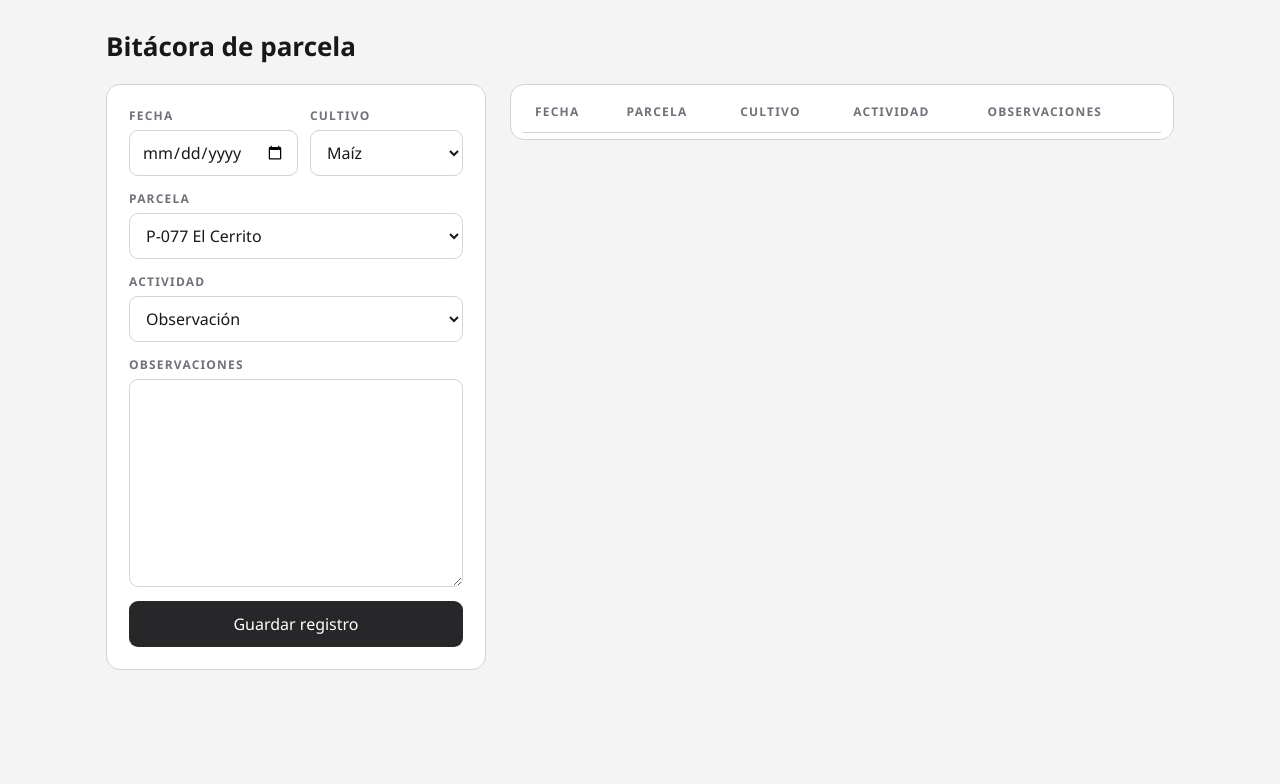
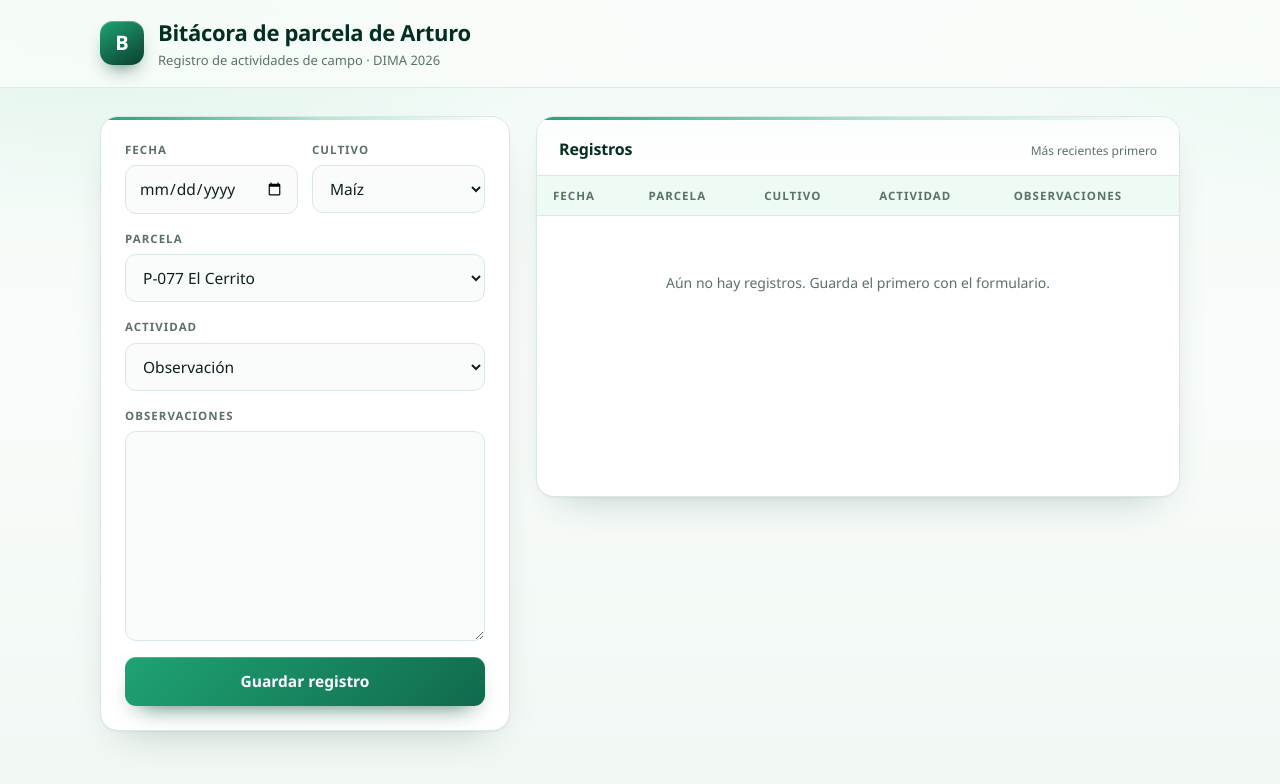
Before and after one commit to IT-Green-GA/form-DIMA-2026, a website built with Vite: page index.html in a window 1280 px wide. Built offline with nearby package versions, Linux system fonts and the light colour scheme; no server answers.

Commit message:
feat: rediseño de la interfaz con paleta verde
Encabezado personalizado con logo y subtítulo, formulario y tabla con estilos verdes, estado vacío y diseño adaptable.

```diff
--- a/index.html
+++ b/index.html
@@ -3,11 +3,17 @@
 <head>
   <meta charset="utf-8">
   <meta name="viewport" content="width=device-width, initial-scale=1">
-  <title>Bitácora de parcela</title>
+  <title>Bitácora de parcela de Arturo</title>
 </head>
 <body>
   <header>
-    <h1>Bitácora de parcela</h1>
+    <div class="marca">
+      <span class="logo" aria-hidden="true">B</span>
+      <div>
+        <h1>Bitácora de parcela de Arturo</h1>
+        <p class="subtitulo">Registro de actividades de campo · DIMA 2026</p>
+      </div>
+    </div>
   </header>
 
   <main>
@@ -53,12 +59,19 @@
     </form>
 
     <section class="tarjeta tabla">
+      <div class="tabla-cabecera">
+        <h2>Registros</h2>
+        <span class="pista">Más recientes primero</span>
+      </div>
+      <div class="tabla-scroll">
         <table id="registros">
           <thead>
             <tr><th>Fecha</th><th>Parcela</th><th>Cultivo</th><th>Actividad</th><th>Observaciones</th></tr>
           </thead>
           <tbody></tbody>
         </table>
+        <p class="vacio">Aún no hay registros. Guarda el primero con el formulario.</p>
+      </div>
     </section>
   </main>
 
--- a/src/style.css
+++ b/src/style.css
@@ -1,97 +1,345 @@
 :root {
-  --fondo: #f4f4f5;
+  color-scheme: light;
+
+  /* Paleta verde */
+  --verde-950: #052e22;
+  --verde-900: #0a3f2f;
+  --verde-800: #0d5440;
+  --verde-700: #106a4d;
+  --verde-600: #15845f;
+  --verde-500: #1fa373;
+  --verde-400: #34c38a;
+  --verde-200: #b7e6d1;
+  --verde-100: #d9f0e4;
+  --verde-50: #eefaf4;
+
+  --fondo: #f4faf7;
   --tarjeta: #ffffff;
-  --texto: #18181b;
-  --tenue: #71717a;
-  --linea: #d4d4d8;
-  --boton: #27272a;
-  --boton-activo: #3f3f46;
-  --sans: "Avenir Next", "Avenir", "Segoe UI", "Helvetica Neue", Arial, sans-serif;
+  --texto: #0f211a;
+  --tenue: #5c7268;
+  --linea: #d9e8e0;
+
+  --sombra: 0 1px 2px rgba(5, 46, 34, .05), 0 18px 40px -22px rgba(5, 46, 34, .28);
+  --radio: 18px;
+  --sans: "Segoe UI Variable Text", "Segoe UI", system-ui, -apple-system, "Helvetica Neue", Arial, sans-serif;
 }
 
 * { box-sizing: border-box; }
 
+html { -webkit-text-size-adjust: 100%; }
+
 body {
   margin: 0;
-  background: var(--fondo);
+  min-height: 100vh;
   color: var(--texto);
   font-family: var(--sans);
+  line-height: 1.5;
+  background:
+    radial-gradient(900px 520px at 8% -12%, #d5f2e4 0%, transparent 62%),
+    radial-gradient(760px 420px at 108% -4%, #e3f7ee 0%, transparent 58%),
+    linear-gradient(180deg, #f2faf6 0%, #f8fcfa 45%, #f1f8f4 100%);
+  background-attachment: fixed;
   -webkit-font-smoothing: antialiased;
 }
 
+/* ---------- Encabezado ---------- */
+
 header {
-  max-width: 1100px;
+  position: sticky;
+  top: 0;
+  z-index: 10;
+  border-bottom: 1px solid rgba(217, 232, 224, .85);
+  background: rgba(250, 253, 251, .82);
+  backdrop-filter: blur(14px) saturate(1.25);
+  -webkit-backdrop-filter: blur(14px) saturate(1.25);
+}
+
+.marca {
+  max-width: 1120px;
   margin: 0 auto;
-  padding: 28px 16px 0;
+  padding: 16px 20px;
+  display: flex;
+  align-items: center;
+  gap: 14px;
 }
-h1 { margin: 0; font-size: 26px; font-weight: 600; }
+
+.logo {
+  flex: none;
+  width: 44px;
+  height: 44px;
+  display: grid;
+  place-items: center;
+  border-radius: 13px;
+  font-size: 20px;
+  font-weight: 700;
+  color: #fff;
+  background: linear-gradient(150deg, var(--verde-500), var(--verde-900));
+  box-shadow:
+    0 10px 20px -10px rgba(10, 63, 47, .9),
+    inset 0 1px 0 rgba(255, 255, 255, .28);
+}
+
+h1 {
+  margin: 0;
+  font-size: clamp(18px, 2.2vw, 22px);
+  font-weight: 650;
+  letter-spacing: -.015em;
+  color: var(--verde-950);
+}
+
+.subtitulo {
+  margin: 2px 0 0;
+  font-size: 13px;
+  color: var(--tenue);
+}
+
+/* ---------- Estructura ---------- */
 
 main {
-  max-width: 1100px;
-  margin: 20px auto 40px;
-  padding: 0 16px;
+  max-width: 1120px;
+  margin: 28px auto 56px;
+  padding: 0 20px;
   display: grid;
-  grid-template-columns: 380px minmax(0, 1fr);
-  gap: 24px;
+  grid-template-columns: minmax(330px, 410px) minmax(0, 1fr);
+  gap: 26px;
   align-items: start;
 }
 
 .tarjeta {
+  position: relative;
   background: var(--tarjeta);
   border: 1px solid var(--linea);
-  border-radius: 14px;
-  padding: 22px;
+  border-radius: var(--radio);
+  padding: 24px;
+  box-shadow: var(--sombra);
+  overflow: hidden;
 }
 
-/* Formulario */
-#registro { display: flex; flex-direction: column; gap: 14px; }
-.dos { display: grid; grid-template-columns: 1fr 1fr; gap: 12px; }
-.campo { display: flex; flex-direction: column; gap: 6px; }
-.campo label, th {
-  font-size: 12px;
+.tarjeta::before {
+  content: "";
+  position: absolute;
+  inset: 0 0 auto;
+  height: 3px;
+  background: linear-gradient(90deg, var(--verde-500), var(--verde-200) 55%, transparent);
+}
+
+/* ---------- Formulario ---------- */
+
+#registro {
+  display: flex;
+  flex-direction: column;
+  gap: 16px;
+}
+
+.dos {
+  display: grid;
+  grid-template-columns: 1fr 1fr;
+  gap: 14px;
+}
+
+.campo {
+  display: flex;
+  flex-direction: column;
+  gap: 7px;
+}
+
+.campo label,
+th {
+  font-size: 11.5px;
   font-weight: 700;
-  letter-spacing: .1em;
+  letter-spacing: .09em;
   text-transform: uppercase;
   color: var(--tenue);
 }
-input, select, textarea {
+
+input,
+select,
+textarea {
   font: inherit;
-  font-size: 16px;
+  font-size: 15.5px;
   width: 100%;
-  padding: 10px 12px;
+  padding: 11px 13px;
+  color: var(--texto);
+  background: #f9fcfb;
   border: 1px solid var(--linea);
-  border-radius: 9px;
+  border-radius: 11px;
+  transition: border-color .16s ease, box-shadow .16s ease, background-color .16s ease;
+}
+
+input:hover,
+select:hover,
+textarea:hover { border-color: #c2dacd; }
+
+input:focus,
+select:focus,
+textarea:focus {
+  outline: none;
   background: #fff;
-  color: var(--texto);
+  border-color: var(--verde-500);
+  box-shadow: 0 0 0 3px rgba(31, 163, 115, .18);
 }
-textarea { resize: vertical; line-height: 1.45; }
-input:focus, select:focus, textarea:focus { outline: 2px solid var(--tenue); outline-offset: -1px; }
+
+textarea {
+  min-height: 118px;
+  resize: vertical;
+  line-height: 1.5;
+}
 
 button {
   font: inherit;
-  font-size: 16px;
-  padding: 12px;
+  font-size: 15.5px;
+  font-weight: 650;
+  padding: 13px 18px;
   border: 0;
-  border-radius: 9px;
-  background: var(--boton);
+  border-radius: 11px;
   color: #fff;
   cursor: pointer;
+  background: linear-gradient(135deg, var(--verde-500), var(--verde-700));
+  box-shadow:
+    0 12px 24px -14px rgba(13, 84, 64, .95),
+    inset 0 1px 0 rgba(255, 255, 255, .2);
+  transition: transform .16s ease, box-shadow .16s ease, filter .16s ease;
 }
-button:hover { background: var(--boton-activo); }
-button:disabled { opacity: .5; cursor: default; }
 
-.estado { margin: 0; font-size: 14px; color: var(--tenue); }
+button:hover {
+  filter: brightness(1.06);
+  transform: translateY(-1px);
+  box-shadow:
+    0 18px 28px -16px rgba(13, 84, 64, 1),
+    inset 0 1px 0 rgba(255, 255, 255, .24);
+}
+
+button:active { transform: translateY(0) scale(.995); }
+
+button:focus-visible {
+  outline: none;
+  box-shadow: 0 0 0 3px #fff, 0 0 0 6px rgba(31, 163, 115, .45);
+}
+
+button:disabled {
+  opacity: .55;
+  cursor: not-allowed;
+  filter: none;
+  transform: none;
+}
+
+.estado {
+  margin: 0;
+  padding: 10px 12px;
+  font-size: 13.5px;
+  color: var(--verde-800);
+  background: var(--verde-50);
+  border: 1px solid var(--verde-100);
+  border-radius: 10px;
+}
+
 .estado:empty { display: none; }
 
-/* Registros */
-.tabla { padding: 6px 12px; overflow-x: auto; }
-table { width: 100%; border-collapse: collapse; font-size: 15px; }
-th, td { padding: 12px; border-bottom: 1px solid var(--linea); text-align: left; vertical-align: top; }
+/* ---------- Registros ---------- */
+
+.tabla {
+  padding: 0;
+  min-width: 0;
+}
+
+.tabla-cabecera {
+  display: flex;
+  align-items: baseline;
+  justify-content: space-between;
+  gap: 12px;
+  padding: 20px 22px 14px;
+  border-bottom: 1px solid var(--linea);
+  background: linear-gradient(180deg, #fbfefc, #fff);
+}
+
+.tabla-cabecera h2 {
+  margin: 0;
+  font-size: 16px;
+  font-weight: 650;
+  letter-spacing: -.01em;
+  color: var(--verde-950);
+}
+
+.tabla-cabecera .pista {
+  font-size: 12px;
+  color: var(--tenue);
+  white-space: nowrap;
+}
+
+.tabla-scroll {
+  overflow-x: auto;
+  min-height: 320px;
+}
+
+.vacio {
+  display: none;
+  margin: 0;
+  padding: 56px 16px;
+  text-align: center;
+  font-size: 14px;
+  color: var(--tenue);
+}
+
+.tabla-scroll:not(:has(tbody tr)) .vacio { display: block; }
+
+table {
+  width: 100%;
+  border-collapse: collapse;
+  font-size: 14.5px;
+}
+
+th {
+  padding: 11px 16px;
+  text-align: left;
+  white-space: nowrap;
+  background: var(--verde-50);
+  border-bottom: 1px solid var(--linea);
+}
+
+td {
+  padding: 14px 16px;
+  border-bottom: 1px solid #e9f2ed;
+  vertical-align: top;
+}
+
+tbody tr { transition: background-color .14s ease; }
+tbody tr:hover { background: #f6fbf8; }
 tbody tr:last-child td { border-bottom: 0; }
+
 td:not(:last-child) { white-space: nowrap; }
-td:last-child { min-width: 220px; }
-td[colspan] { color: var(--tenue); text-align: center; padding: 28px 12px; }
+td:first-child { font-variant-numeric: tabular-nums; color: var(--tenue); }
+td:last-child { min-width: 220px; color: #33463d; }
 
-@media (max-width: 820px) {
+td[colspan] {
+  padding: 36px 16px;
+  text-align: center;
+  font-style: italic;
+  color: var(--tenue);
+}
+
+/* ---------- Adaptación a pantallas pequeñas ---------- */
+
+@media (max-width: 900px) {
   main { grid-template-columns: minmax(0, 1fr); }
 }
+
+@media (max-width: 560px) {
+  header { position: static; }
+  .marca { padding: 14px 16px; gap: 12px; }
+  .logo { width: 40px; height: 40px; border-radius: 12px; font-size: 18px; }
+  h1 { font-size: 17px; }
+  .subtitulo { font-size: 12px; }
+  main { margin: 20px auto 40px; padding: 0 14px; gap: 18px; }
+  .tarjeta { padding: 18px; border-radius: 16px; }
+  .dos { gap: 12px; }
+  .tabla { padding: 0; }
+  .tabla-cabecera { padding: 16px 16px 12px; }
+}
+
+@media (max-width: 420px) {
+  .dos { grid-template-columns: 1fr; }
+}
+
+@media (prefers-reduced-motion: reduce) {
+  * { transition: none !important; }
+}
```
Lines whose indentation alone changed are shown as unchanged.
